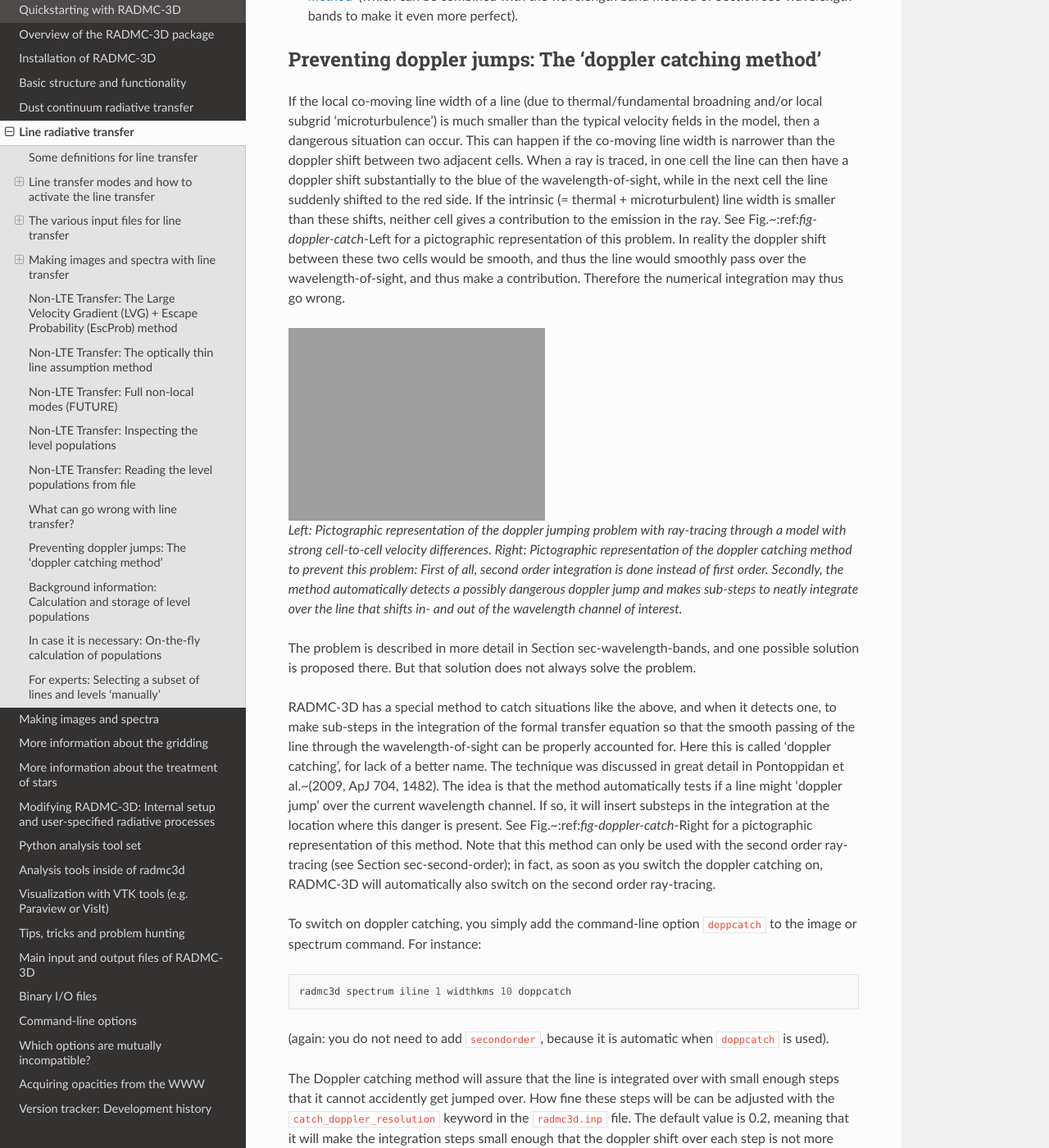
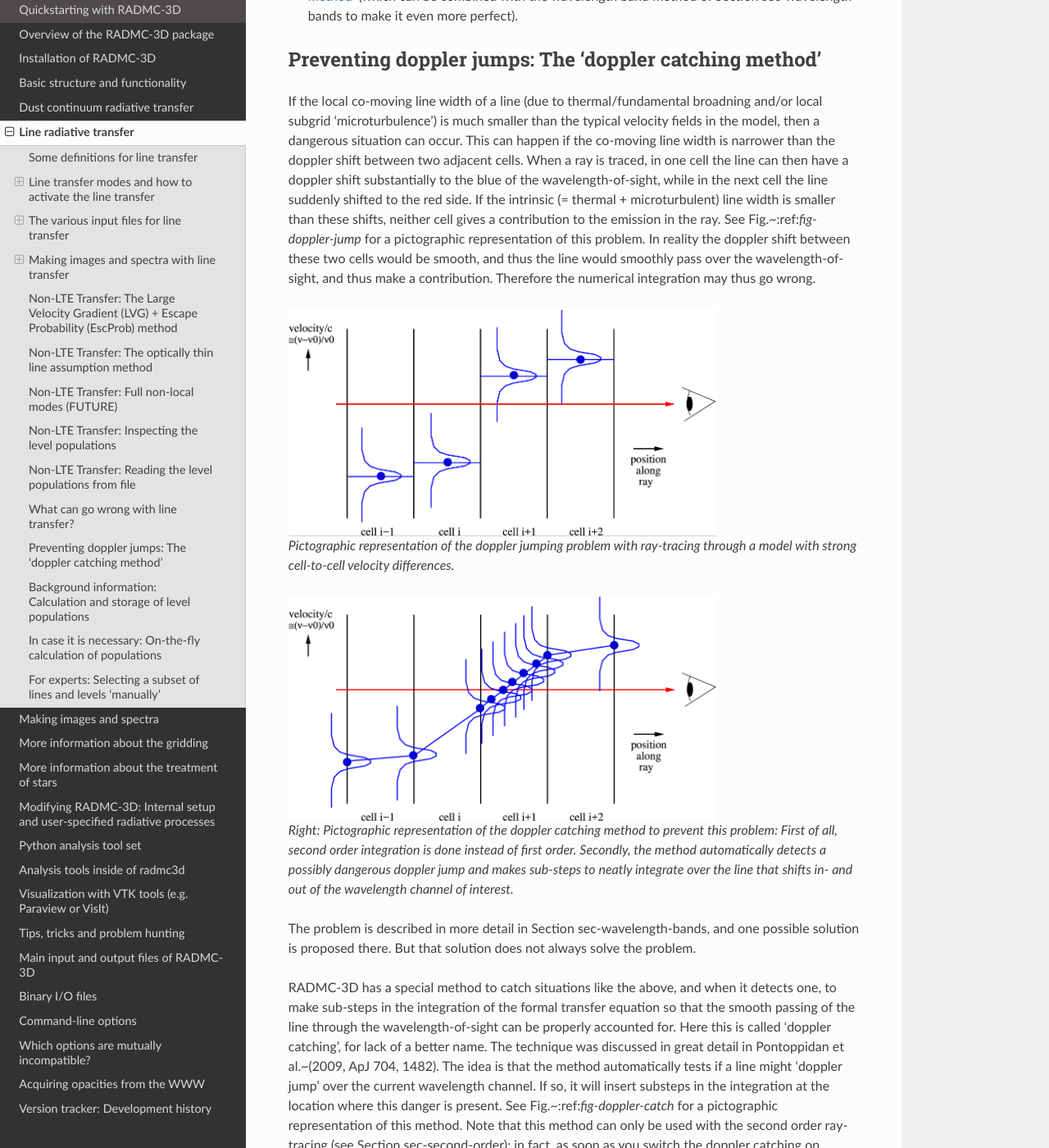
Before and after one commit to dullemond/radmc3d-2.0, a Sphinx documentation site: the page built from manual/sphinx/lineradtrans.rst, in a window 1280 px wide and 1400 px high, scrolled down 25625 px. Shown: the whole window at 82% size. Built offline with Sphinx 7.4.7 and the Read the Docs theme 2.0.0, drawn with Linux system fonts in a browser that asks for light colours.

```diff
--- a/manual/sphinx/lineradtrans.rst
+++ b/manual/sphinx/lineradtrans.rst
@@ -1414,20 +1414,25 @@ the line can then have a doppler shift substantially to the blue of the
 wavelength-of-sight, while in the next cell the line suddenly shifted to the
 red side. If the intrinsic (= thermal + microturbulent) line width is
 smaller than these shifts, neither cell gives a contribution to the emission
-in the ray. See Fig.~:ref:`fig-doppler-catch`-Left for a pictographic
+in the ray. See Fig.~:ref:`fig-doppler-jump` for a pictographic
 representation of this problem. In reality the doppler shift between these
 two cells would be smooth, and thus the line would smoothly pass over the
 wavelength-of-sight, and thus make a contribution. Therefore the numerical
 integration may thus go wrong.
 
+.. _fig-doppler-jump:
+
+.. figure:: Figures/line_doppjump.*
+   :width: 75%
+
+   Pictographic representation of the doppler jumping problem with
+   ray-tracing through a model with strong cell-to-cell velocity differences.
+
 .. _fig-doppler-catch:
 
-.. figure:: Figures/line_doppjump.*
-            Figures/line_doppcatch.*
-   :width: 45%
-
-   Left: Pictographic representation of the doppler jumping problem with
-   ray-tracing through a model with strong cell-to-cell velocity differences.
+.. figure:: Figures/line_doppcatch.*
+   :width: 75%
+
    Right: Pictographic representation of the doppler catching method to
    prevent this problem: First of all, second order integration is done
    instead of first order. Secondly, the method automatically detects a
@@ -1448,7 +1453,7 @@ in great detail in Pontoppidan et al.~(2009, ApJ 704, 1482). The idea is
 that the method automatically tests if a line might 'doppler jump' over
 the current wavelength channel. If so, it will insert substeps in the
 integration at the location where this danger is present. See
-Fig.~:ref:`fig-doppler-catch`-Right for a pictographic representation of this
+Fig.~:ref:`fig-doppler-catch` for a pictographic representation of this
 method. Note that this method can only be used with the second order
 ray-tracing (see Section :ref:`sec-second-order`); in fact, as soon as you
 switch the doppler catching on, RADMC-3D will automatically also switch on
```
